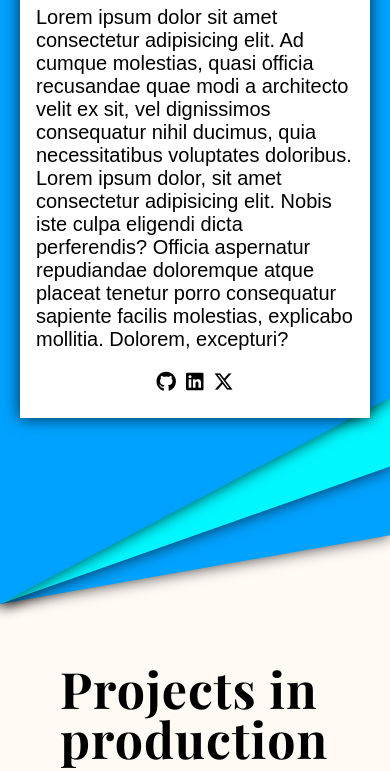
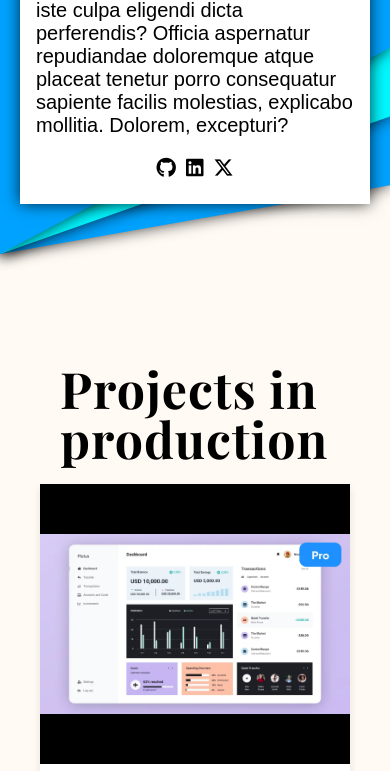
Before and after one commit to majjeed/odin-homepage, a plain HTML site: page index.html in a window 390 px wide. Shown: the part 740-1511 px from the top of the page. Drawn offline with Linux system fonts and the light colour scheme.

Commit message:
fix mobile height styling issue

```diff
--- a/styles.css
+++ b/styles.css
@@ -26,7 +26,7 @@ body {
   position: relative;
   margin: auto;
   width: 100%;
-  height: 100vh;
+  height: 100%;
   display: flex;
   justify-content: center;
   align-items: center;
@@ -311,14 +311,12 @@ h2 {
   }
 
   body {
-    overflow-y: hidden;
+    overflow-x: hidden;
   }
 
-  .header {
-    margin-top: 20%;
-    height: 150vh;
+  .work-section {
+    margin-top: 50px;
   }
-
   .card-image img {
     object-fit: contain;
   }
```
